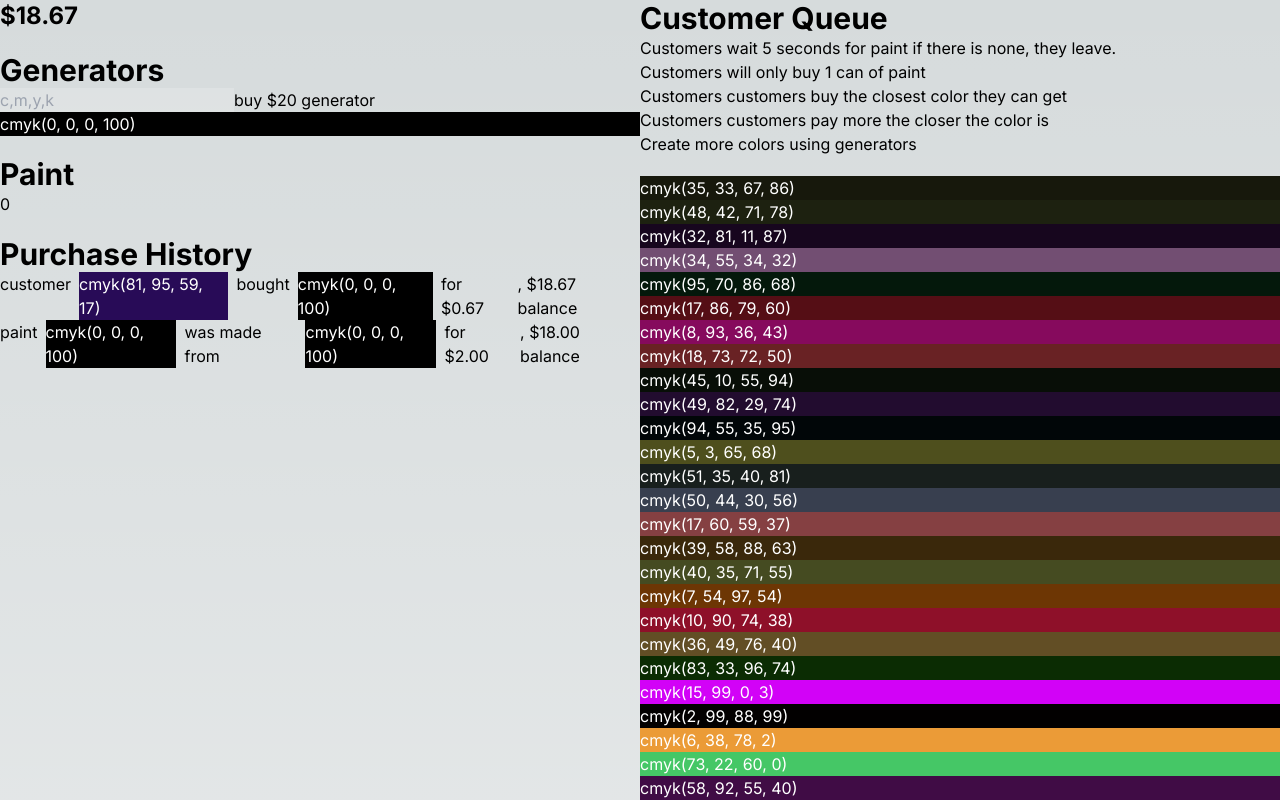
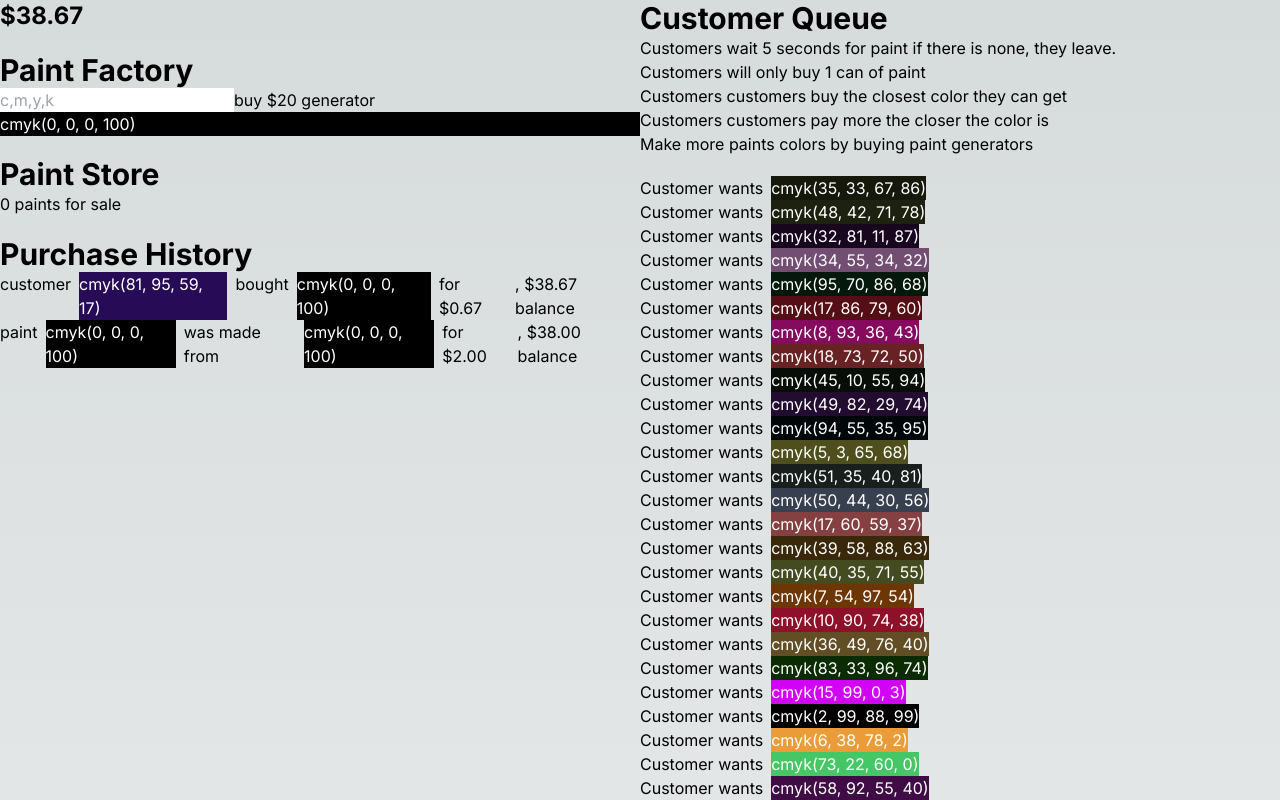
Before and after one commit to cmcnamara87/cmykidle, a Next.js app: page / in a window 1280 px wide. Shown: the top 800 px of the page. Built offline with nearby package versions, Linux system fonts and the light colour scheme.

Commit message:
more money

```diff
--- a/src/app/page.tsx
+++ b/src/app/page.tsx
@@ -50,6 +50,8 @@ const Customer: React.FC<{
   customer: Color;
   paint: { c: number; m: number; y: number; k: number }[];
 }> = ({ customer }) => (
+  <div className="flex flex-row gap-2">
+    <div>Customer wants</div>
     <div
       style={{
         backgroundColor: convertCMYKToHex(
@@ -62,6 +64,7 @@ const Customer: React.FC<{
       }}
     >
       {`cmyk(${customer.c}, ${customer.m}, ${customer.y}, ${customer.k})`}
+    </div>
   </div>
 );
 
@@ -92,7 +95,7 @@ const generateBlackCMYKValues = (): {
 };
 
 const TwoColumnComponent = () => {
-  const [money, setMoney] = useState(20);
+  const [money, setMoney] = useState(40);
   const [purchaseHistory, setPurchaseHistory] = useState<
     {
       type: 'internal' | 'external';
@@ -258,7 +261,7 @@ const TwoColumnComponent = () => {
       <div className="w-1/2 h-full overflow-y-scroll flex flex-col gap-5">
         <div className="text-2xl font-bold">${money.toFixed(2)}</div>
         <div>
-          <h2 className="text-3xl font-bold">Generators</h2>
+          <h2 className="text-3xl font-bold">Paint Factory</h2>
 
           <div>
             <input
@@ -306,8 +309,8 @@ const TwoColumnComponent = () => {
         </div>
 
         <div>
-          <h2 className="text-3xl font-bold">Paint</h2>
-          {paints.length}
+          <h2 className="text-3xl font-bold">Paint Store</h2>
+          {paints.length} paints for sale
           {paints.map((paint, index) => (
             <div
               key={index}
@@ -395,7 +398,9 @@ const TwoColumnComponent = () => {
             <li>
               Customers customers pay more the closer the color is
             </li>
-            <li>Create more colors using generators</li>
+            <li>
+              Make more paints colors by buying paint generators
+            </li>
           </ul>
         </div>
 
```
Lines whose indentation alone changed are shown as unchanged.
